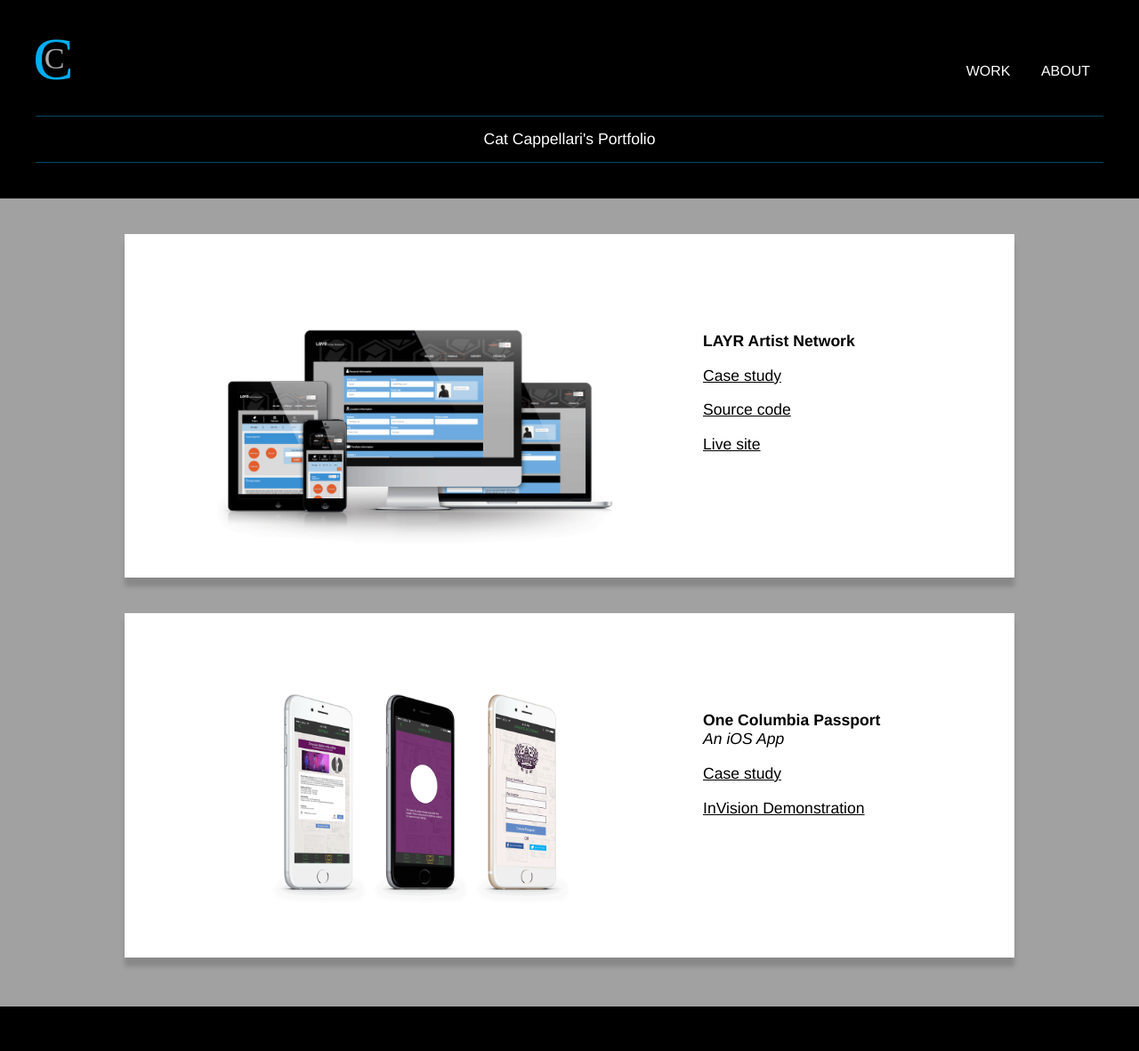
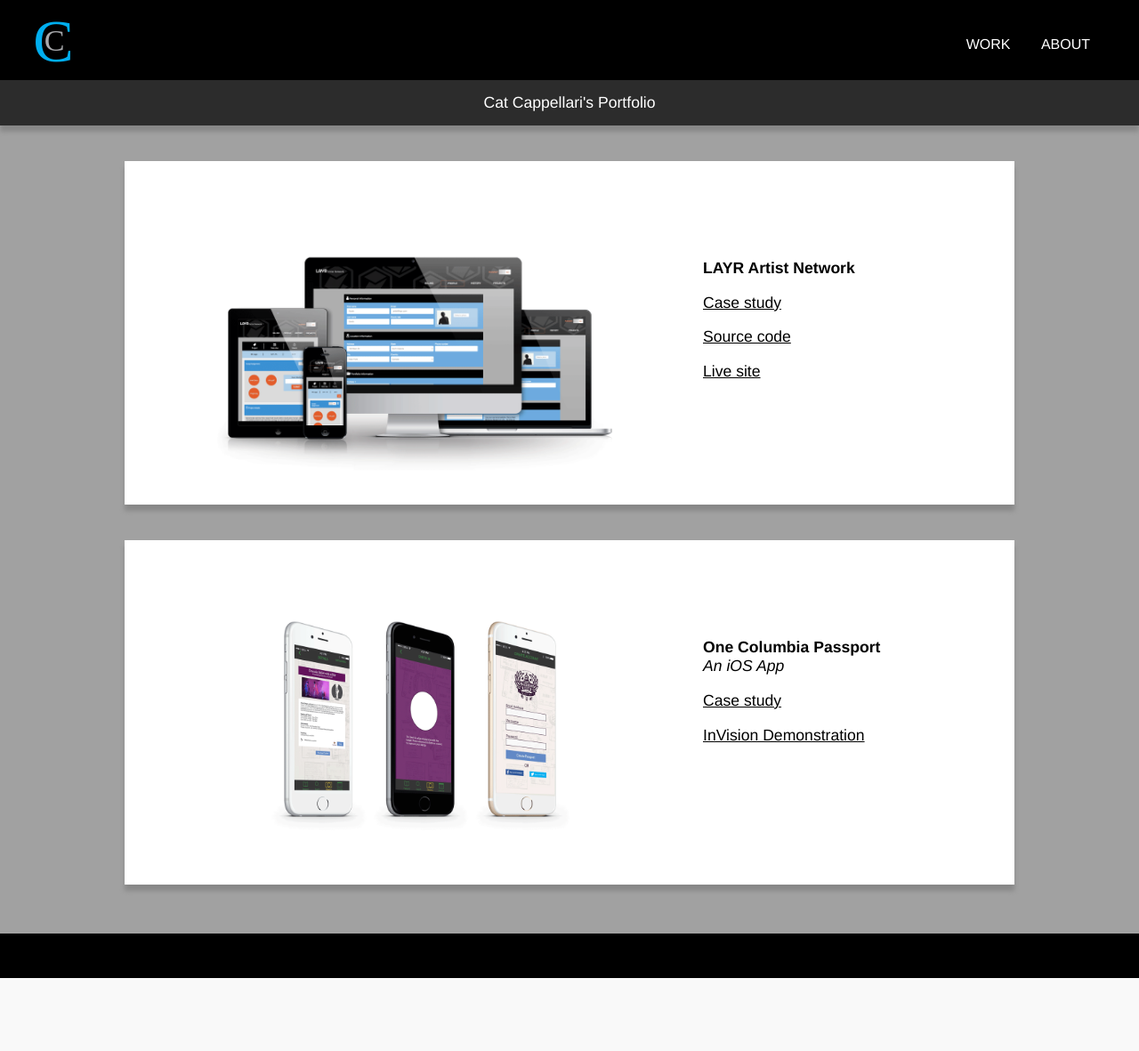
Before and after one commit to catcappellari/catcappellari.github.io, a PHP site: page / in a window 1280 px wide. Shown: the whole page at 89% size. After the commit the page ends 1099 px from the top, so only its background shows below. Run offline with PHP 8.4, Linux system fonts and the light colour scheme; some web fonts are replaced.

Commit message:
header fix all pages

```diff
--- a/about.html
+++ b/about.html
@@ -28,9 +28,9 @@
 				</ul>
 			</nav>
 
-			<div class="banner"><h1>About Cat Cappellari</h1></div>
+		</header>
 
-		</header>
+		<div class="banner"><h1>About Cat Cappellari</h1></div>
 
 		<div class="card about" id="about">
 			<div class="text">
--- a/css/style.css
+++ b/css/style.css
@@ -38,26 +38,27 @@
   padding: 0;
   width: 100%;
   text-align: center;
+  margin-bottom: 0;
 }
-/* line 39, ../scss/style.scss */
+/* line 40, ../scss/style.scss */
 header li {
   list-style: none;
   display: block;
   margin-top: 5px;
   margin-bottom: 5px;
 }
-/* line 46, ../scss/style.scss */
+/* line 47, ../scss/style.scss */
 header h2 {
   margin: 0;
 }
-/* line 50, ../scss/style.scss */
+/* line 51, ../scss/style.scss */
 header a {
   color: #ffffff;
   text-decoration: none;
   display: block;
 }
 
-/* line 57, ../scss/style.scss */
+/* line 58, ../scss/style.scss */
 footer {
   height: 50px;
   width: 100%;
@@ -66,63 +67,62 @@
   float: right;
 }
 
-/* line 65, ../scss/style.scss */
+/* line 66, ../scss/style.scss */
 h1, h2, h3, h4, h5, p {
   font-family: "Helvetica", serif;
   font-weight: normal;
   font-size: 1em;
 }
 
-/* line 71, ../scss/style.scss */
+/* line 72, ../scss/style.scss */
 a {
   color: #000000;
 }
 
-/* line 75, ../scss/style.scss */
+/* line 76, ../scss/style.scss */
 h1 {
   font-weight: bold;
   color: #000000;
   margin: 0;
 }
 
-/* line 81, ../scss/style.scss */
+/* line 82, ../scss/style.scss */
 h3 {
   text-decoration: underline;
 }
 
-/* line 85, ../scss/style.scss */
+/* line 86, ../scss/style.scss */
 h5 {
   font-style: italic;
   margin: 0;
 }
 
-/* line 90, ../scss/style.scss */
+/* line 91, ../scss/style.scss */
 p {
   margin-top: 5px;
 }
 
-/* line 94, ../scss/style.scss */
+/* line 95, ../scss/style.scss */
 .open {
   font-family: 'Open Sans', sans-serif;
 }
 
-/* line 98, ../scss/style.scss */
+/* line 99, ../scss/style.scss */
 .arvo {
   font-family: 'Arvo', serif;
 }
 
-/* line 102, ../scss/style.scss */
+/* line 103, ../scss/style.scss */
 .banner {
   width: 100%;
   text-align: center;
-  float: left;
+  box-shadow: 0px 7px 5px #888888;
 }
-/* line 107, ../scss/style.scss */
+/* line 108, ../scss/style.scss */
 .banner h1 {
-  border-top: #024862 solid 1px;
-  border-bottom: #024862 solid 1px;
-  font-weight: 100;
+  font-weight: 400;
   color: #ffffff;
+  background: #2c2c2c;
   font-size: 1.1em;
   padding: 15px;
 }
@@ -142,7 +142,7 @@
   margin: 20px;
   display: block;
   background: #ffffff;
-  box-shadow: 0px 10px 5px #888888;
+  box-shadow: 0px 7px 5px #888888;
 }
 
 /* line 133, ../scss/style.scss */
@@ -217,9 +217,10 @@
   }
 }
 @media (min-width: 400px) {
-  /* line 199, ../scss/style.scss */
+  /* line 198, ../scss/style.scss */
   header {
-    padding: 30px;
+    padding-left: 30px;
+    padding-right: 30px;
   }
   /* line 203, ../scss/style.scss */
   header img {
@@ -228,69 +229,58 @@
   /* line 207, ../scss/style.scss */
   header nav {
     float: right;
-    margin-top: 10px;
   }
-  /* line 212, ../scss/style.scss */
+  /* line 211, ../scss/style.scss */
   header li {
     display: inline-block;
     text-align: right;
   }
-  /* line 217, ../scss/style.scss */
+  /* line 216, ../scss/style.scss */
   header ul {
     text-align: right;
   }
 
-  /* line 222, ../scss/style.scss */
-  .banner {
-    margin-top: 20px;
-  }
-
-  /* line 226, ../scss/style.scss */
+  /* line 221, ../scss/style.scss */
   .img_box {
     width: 65%;
   }
 
-  /* line 230, ../scss/style.scss */
+  /* line 225, ../scss/style.scss */
   .text_box {
     float: right;
     margin-top: 20px;
     padding-top: 0;
   }
 
-  /* line 236, ../scss/style.scss */
+  /* line 231, ../scss/style.scss */
   .card {
     margin: 30px;
   }
-  /* line 238, ../scss/style.scss */
-  .card.layr, .card.one_col {
-    background-size: auto 65%;
-    background-position: 5% 50%;
-  }
 
-  /* line 244, ../scss/style.scss */
+  /* line 235, ../scss/style.scss */
   .info_box {
     margin: 30px;
   }
 
-  /* line 248, ../scss/style.scss */
+  /* line 239, ../scss/style.scss */
   .text {
     padding: 30px;
   }
 }
 @media (min-width: 500px) {
-  /* line 255, ../scss/style.scss */
+  /* line 246, ../scss/style.scss */
   .about .text, .contact .text {
     padding: 20px;
   }
 }
 @media (min-width: 550px) {
-  /* line 263, ../scss/style.scss */
+  /* line 254, ../scss/style.scss */
   .intro_img.work {
     width: 70%;
     float: left;
   }
 
-  /* line 269, ../scss/style.scss */
+  /* line 260, ../scss/style.scss */
   .text {
     float: left;
     width: 25%;
@@ -299,51 +289,51 @@
   }
 }
 @media (min-width: 650px) {
-  /* line 283, ../scss/style.scss */
+  /* line 274, ../scss/style.scss */
   .card.layr, .card.one_col {
     float: left;
     width: 46%;
     margin-right: 2%;
     margin-left: 2%;
   }
-  /* line 290, ../scss/style.scss */
+  /* line 281, ../scss/style.scss */
   .card.about, .card.contact {
     margin-left: 2%;
     margin-right: 2%;
     width: 96%;
   }
 
-  /* line 297, ../scss/style.scss */
+  /* line 288, ../scss/style.scss */
   .img_box {
     width: 100%;
   }
-  /* line 299, ../scss/style.scss */
+  /* line 290, ../scss/style.scss */
   .img_box img {
     margin: 0 auto;
   }
 
-  /* line 305, ../scss/style.scss */
+  /* line 296, ../scss/style.scss */
   .info_box h2 {
     text-align: center;
     font-size: 1.5em;
   }
 
-  /* line 311, ../scss/style.scss */
+  /* line 302, ../scss/style.scss */
   .move {
     padding-left: 5%;
   }
 
-  /* line 315, ../scss/style.scss */
+  /* line 306, ../scss/style.scss */
   .text_box {
     min-height: 370px;
   }
 
-  /* line 319, ../scss/style.scss */
+  /* line 310, ../scss/style.scss */
   .text {
     margin-top: 10%;
   }
 
-  /* line 323, ../scss/style.scss */
+  /* line 314, ../scss/style.scss */
   section {
     width: 29%;
     float: left;
@@ -353,22 +343,22 @@
   }
 }
 @media (min-width: 800px) {
-  /* line 337, ../scss/style.scss */
+  /* line 328, ../scss/style.scss */
   .text {
     margin-top: 11%;
   }
-  /* line 339, ../scss/style.scss */
+  /* line 330, ../scss/style.scss */
   .text h1, .text h3, .text h5 {
     font-size: 1.1em;
   }
 
-  /* line 345, ../scss/style.scss */
+  /* line 336, ../scss/style.scss */
   .intro_img.work {
     width: 65%;
   }
 }
 @media (min-width: 1000px) {
-  /* line 352, ../scss/style.scss */
+  /* line 343, ../scss/style.scss */
   .card {
     max-width: 1000px;
     margin: 40px;
@@ -376,13 +366,14 @@
     float: none;
   }
 
-  /* line 359, ../scss/style.scss */
+  /* line 350, ../scss/style.scss */
   header {
-    padding: 40px;
+    padding-left: 40px;
+    padding-right: 40px;
   }
 }
 @media (min-width: 1060px) {
-  /* line 366, ../scss/style.scss */
+  /* line 358, ../scss/style.scss */
   .card {
     margin: 40 auto;
   }
--- a/index.html
+++ b/index.html
@@ -28,11 +28,9 @@
 				</ul>
 			</nav>
 
-			<div class="banner"><h1>Cat Cappellari's Portfolio</h1></div>
-
 		</header>
 
-
+		<div class="banner"><h1>Cat Cappellari's Portfolio</h1></div>
 
 		<div class="card clearfix">
 
--- a/onecolumbia.html
+++ b/onecolumbia.html
@@ -28,9 +28,9 @@
 				</ul>
 			</nav>
 
-			<div class="banner"><h1>One Columbia Case Study</h1></div>
+		</header>
 
-		</header>
+		<div class="banner"><h1>One Columbia Case Study</h1></div>
 
 		<div class="card clearfix">
 			<div class="info_box clearfix">
--- a/scss/style.scss
+++ b/scss/style.scss
@@ -34,6 +34,7 @@
 		padding: 0;
 		width: 100%;
     	text-align: center;
+    	margin-bottom: 0;
 	}
 
 	li {
@@ -102,13 +103,12 @@
 .banner {
 	width: 100%;
     text-align: center;
-    float: left;
+    box-shadow: 0px 7px 5px #888888;
 
     h1 {
-    	border-top: #024862 solid 1px;
-    	border-bottom: #024862 solid 1px;
-    	font-weight: 100;
+    	font-weight: 400;
     	color: #ffffff;
+    	background: #2c2c2c;
     	font-size: 1.1em;
     	padding: 15px;
     }
@@ -127,7 +127,7 @@
 	margin: 20px;
     display: block;
     background: #ffffff;
-    box-shadow: 0px 10px 5px #888888;
+    box-shadow: 0px 7px 5px #888888;
 }
 
 .intro_img {
@@ -190,7 +190,6 @@
 	    margin: 15px;
 	    margin-bottom: 5px;
 	    margin-top: 5px;
-	   // border-bottom: solid #ffffff 2px;
 	}
 }
 
@@ -198,7 +197,8 @@
 
 	header {
 
-		padding: 30px;
+		padding-left: 30px;
+		padding-right: 30px;
 
 		img {
 			float: left;
@@ -206,7 +206,6 @@
 
 		nav {
 			float: right;
-    		margin-top: 10px;
 		}
 
 		li {
@@ -217,10 +216,6 @@
 		ul {
 			text-align: right;
 		}
-	}
-
-	.banner {
-		margin-top: 20px;
 	}
 
 	.img_box {
@@ -235,10 +230,6 @@
 
 	.card {
 		margin: 30px;
-		&.layr, &.one_col {
-		    background-size: auto 65%;
-		    background-position: 5% 50%;
-    	}
     }
 
     .info_box {
@@ -357,7 +348,8 @@
 	}
 
 	header {
-		padding: 40px;
+		padding-left: 40px;
+		padding-right: 40px;
 	}
 }
 
```
Also changed, not shown: layr.html (+6 -2 lines).
